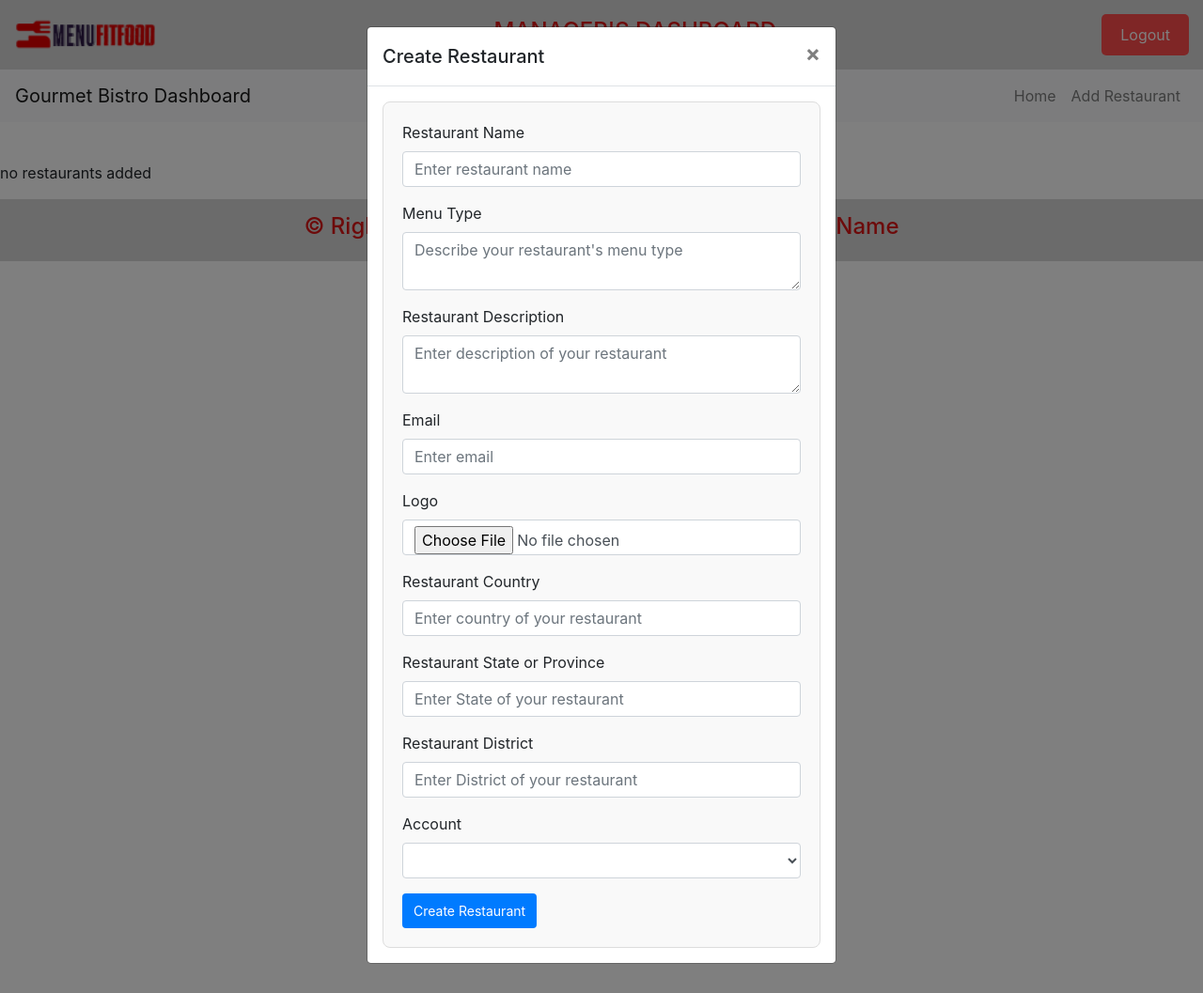
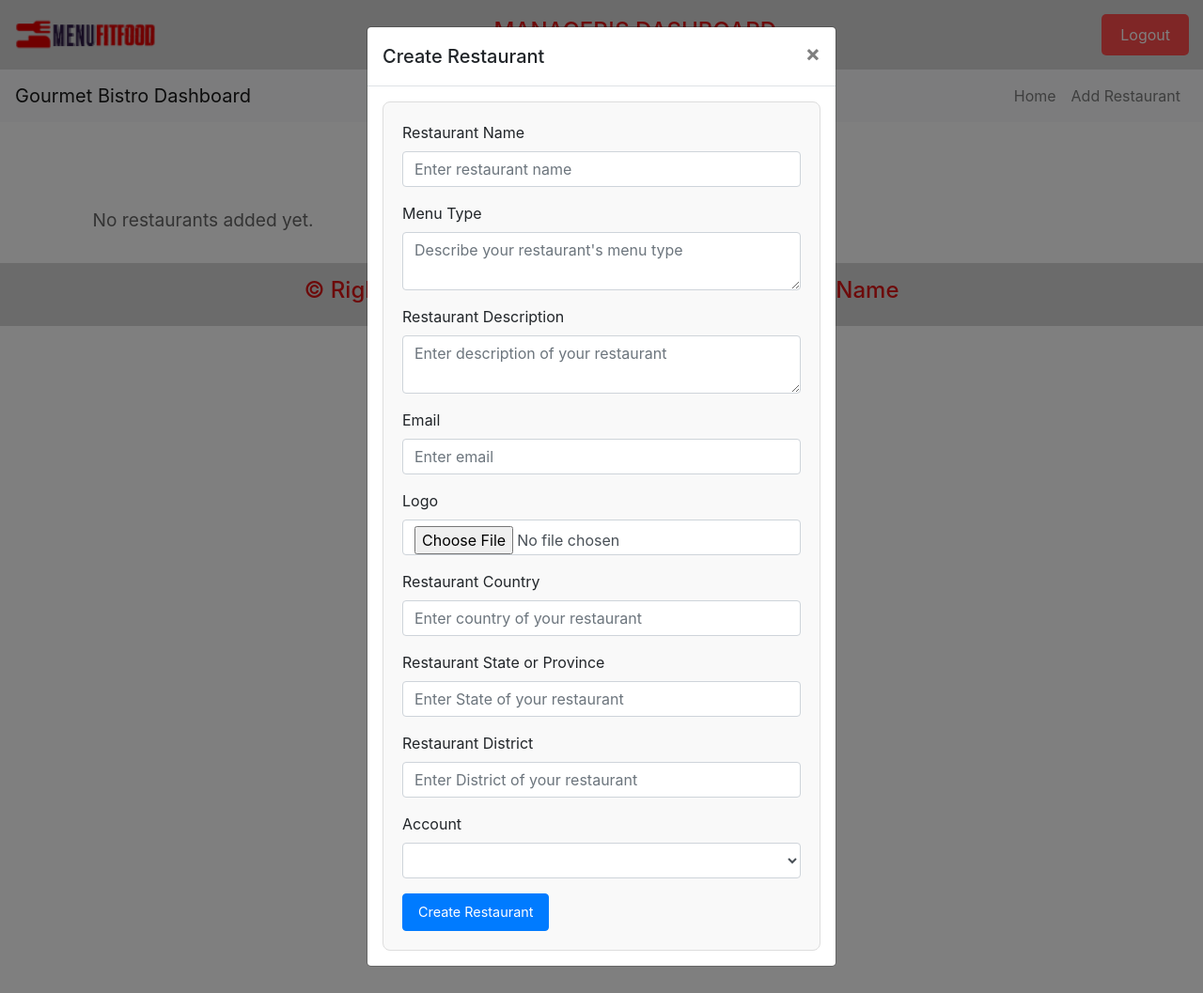
Before and after one commit to TubanjeTech/menufitfood, a Flask app: page /manager/crudrest in a window 1280 px wide, after a click on "Add Restaurant". Shown: the whole page at 94% size. Run offline with Flask 3, Linux system fonts and the light colour scheme; lists and menus that the app fills with data are empty; some libraries are stand-ins or nearby versions.

Commit message:
updated code changes

```diff
--- a/app/managers.py
+++ b/app/managers.py
@@ -127,23 +127,23 @@ def crudrest():
         logo_path = None  # Default to None if no logo is uploaded
 
         if logo:
-            print(f"Logo file: {logo.filename}")
             filename = secure_filename(logo.filename)  # Secure the file name
-            upload_folder = current_app.config['UPLOAD_FOLDERS']['rest']  # Get the folder path from config
-
-            # Ensure the upload folder exists inside static/uploads/
+            upload_folder = os.path.join(current_app.static_folder, 'uploads', 'rest_images')  # Ensure path is inside static
             if not os.path.exists(upload_folder):
                 os.makedirs(upload_folder)  # Create the folder if it doesn't exist
 
-            logo_path = os.path.join(upload_folder, filename)  # Define the full file path
-            logo.save(logo_path)  # Save the file to the folder
+            logo_path = os.path.join(upload_folder, filename)  # Full path for saving
+            logo.save(logo_path)  # Save the file
+
+            # Store the relative path to the logo in the database
+            logo_path = f'uploads/rest_images/{filename}'
 
         # Create a new restaurant entry in the database
         new_restaurant = Restaurants(
             rest_name=rest_name,
             description=description,
             email=email,
-            logo=filename if logo else None,  # Save the file name to the logo field
+            logo=logo_path,  # Save relative path
             country_of_res=country_of_res,
             state_or_prov=state_or_prov,
             res_district=res_district,
@@ -158,6 +158,7 @@ def crudrest():
         return redirect(url_for('managers.crudrest'))  # Redirect back to the same page
 
     return render_template('manager/crudrest.html', form=form, restaurants=restaurants)
+
 
 @managers.route('/edit_restaurant/<int:restaurant_id>', methods=['GET', 'POST'])
 def edit_restaurant(restaurant_id):
--- a/app/templates/manager/crudrest.html
+++ b/app/templates/manager/crudrest.html
@@ -173,14 +173,105 @@
 <!-- Updated Restaurant Table with Edit Button -->
 
     <h3 class="text-center">Added Restaurants</h3>
+    <style>
+        .card-list {
+            display: grid;
+            grid-template-columns: repeat(auto-fill, minmax(300px, 1fr));
+            gap: 1.5rem;
+            padding: 1rem;
+        }
+
+        .card-item {
+            background-color: #fff;
+            border: 1px solid #ddd;
+            border-radius: 8px;
+            overflow: hidden;
+            box-shadow: 0 2px 5px rgba(0, 0, 0, 0.1);
+            transition: transform 0.3s ease, box-shadow 0.3s ease;
+        }
+
+        .card-item:hover {
+            transform: translateY(-5px);
+            box-shadow: 0 4px 10px rgba(0, 0, 0, 0.2);
+        }
+
+        .card-item img {
+            width: 100%;
+            height: 200px;
+            object-fit: cover;
+        }
+
+        .card-details {
+            padding: 1rem;
+            font-family: Arial, sans-serif;
+        }
+
+        .restaurant-name {
+            display: block;
+            font-size: 1.25rem;
+            font-weight: bold;
+            color: #333;
+            margin-bottom: 0.5rem;
+        }
+
+        .card-details p {
+            margin: 0.5rem 0;
+            color: #555;
+        }
+
+        .card-actions {
+            padding: 1rem;
+            border-top: 1px solid #ddd;
+            background-color: #f9f9f9;
+            text-align: center;
+        }
+
+        .btn {
+            display: inline-block;
+            padding: 0.5rem 1rem;
+            font-size: 0.9rem;
+            text-decoration: none;
+            color: #fff;
+            border-radius: 4px;
+            transition: background-color 0.3s ease;
+        }
+
+        .btn-edit {
+            background-color: #007bff;
+        }
+
+        .btn-edit:hover {
+            background-color: #0056b3;
+        }
+
+        .btn-delete {
+            background-color: #dc3545;
+            border: none;
+            cursor: pointer;
+        }
+
+        .btn-delete:hover {
+            background-color: #c82333;
+        }
+
+        .no-restaurants {
+            text-align: center;
+            font-size: 1.2rem;
+            color: #666;
+            margin-top: 2rem;
+        }
+    </style>
+
     <div class="card-list">
         {% for restaurant in restaurants %}
         <div class="card-item">
-            <img src="{{ url_for('static', filename='assets/banner.jpg') }}" alt="{{ restaurant.rest_name }}">
+            <img src="{{ url_for('static', filename=restaurant.logo if restaurant.logo else 'assets/banner.jpg') }}"
+                 alt="{{ restaurant.rest_name }}">
             <div class="card-details">
                 <span class="restaurant-name">{{ restaurant.rest_name }}</span>
                 <p>{{ restaurant.description }}</p>
                 <p><strong>Location:</strong> {{ restaurant.state_or_prov }}, {{ restaurant.country_of_res }}</p>
+                <p><strong>District:</strong> {{ restaurant.res_district }}</p>
                 <p><strong>Contact:</strong> {{ restaurant.email }}</p>
             </div>
             <div class="card-actions">
@@ -191,70 +282,10 @@
             </div>
         </div>
         {% else %}
-        <p>no restaurants added</p>
+        <p class="no-restaurants">No restaurants added yet.</p>
         {% endfor %}
     </div>
 
-    <style>
-    .card-list {
-        display: flex;
-        flex-wrap: wrap;
-        gap: 20px;
-    }
-
-    .card-item {
-        background-color: #fff;
-        border-radius: 8px;
-        box-shadow: 0 4px 6px rgba(0, 0, 0, 0.1);
-        width: 300px;
-        overflow: hidden;
-        transition: transform 0.3s;
-    }
-
-    .card-item img {
-        width: 100%;
-        height: 200px;
-        object-fit: cover;
-    }
-
-    .card-details {
-        padding: 20px;
-    }
-
-    .restaurant-name {
-        font-size: 20px;
-        font-weight: bold;
-    }
-
-    .card-actions {
-        padding: 10px 20px;
-        background-color: #f9f9f9;
-        display: flex;
-        justify-content: space-between;
-    }
-
-    .btn {
-        padding: 8px 12px;
-        border: none;
-        border-radius: 4px;
-        text-decoration: none;
-        color: #fff;
-        font-size: 14px;
-        cursor: pointer;
-    }
-
-    .btn-edit {
-        background-color: #4CAF50;
-    }
-
-    .btn-delete {
-        background-color: #f44336;
-    }
-
-    .card-item:hover {
-        transform: scale(1.05);
-    }
-    </style>
 
 
 
```
Also changed, not shown: app/__init__.py (+8 -3 lines), app/static/uploads/rest_images/BML2.png (added).
